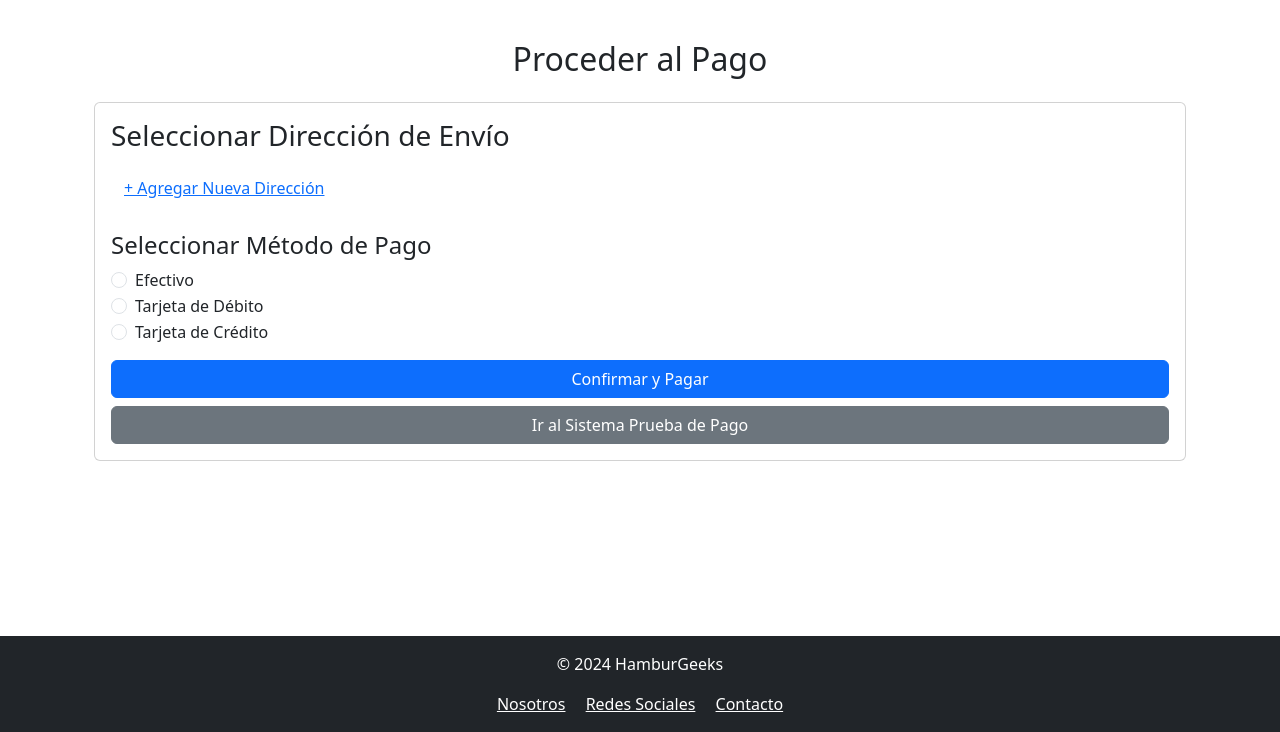
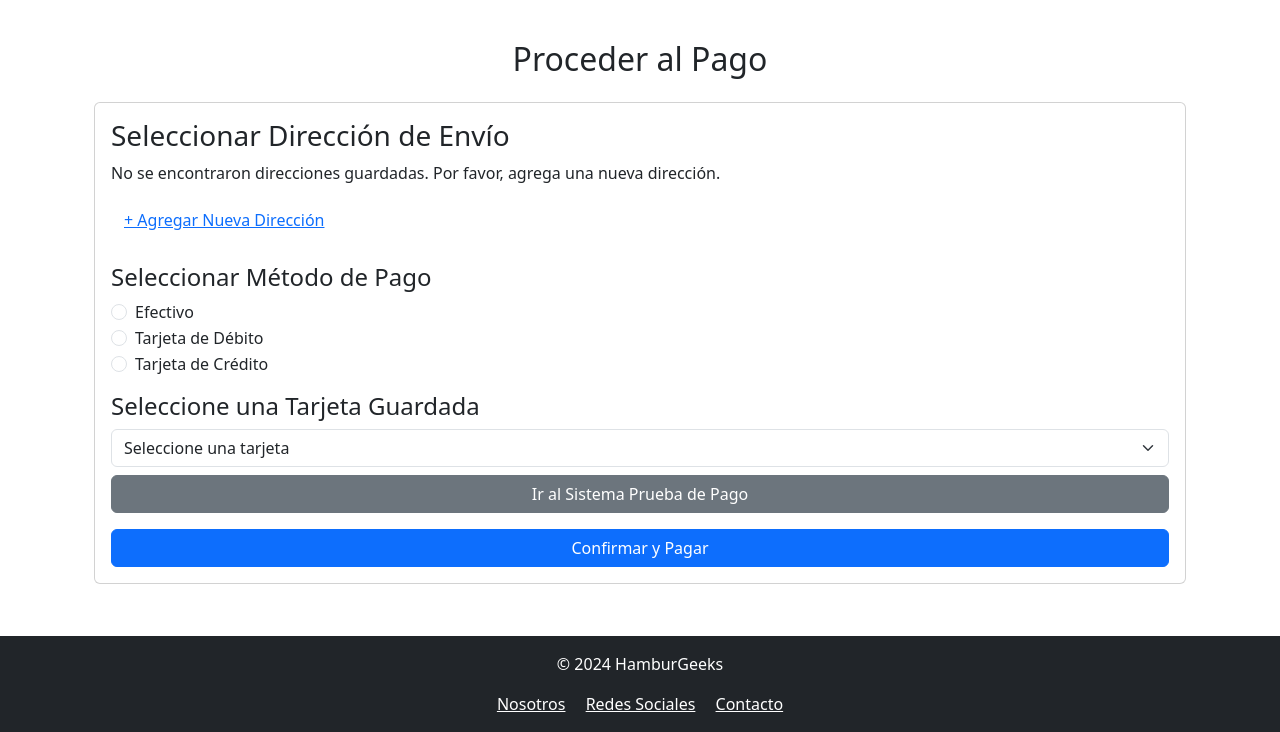
Before and after one commit to feliger27/ProyectoTIS, a PHP site: page /ProyectoTis/index-pago.php in a window 1280 px wide. Shown: the part 68-800 px from the top of the page. Run offline with PHP 8.4, Linux system fonts and the light colour scheme; the visitor is signed in with stand-in values (Sample User, id 1); data that the repository does not hold is empty.

Commit message:
direcciones y pago

```diff
--- a/index/index-pago.php
+++ b/index/index-pago.php
@@ -1,6 +1,7 @@
 <?php
 include '../conexion.php';
 session_start();
+
 if (!isset($_SESSION['user_id'])) {
     header("Location: ../login/login.php");
     exit();
@@ -44,11 +45,16 @@ $tarjetas_guardadas = mysqli_query($conexion, $query_tarjetas);
             <h3 class="card-title">Seleccionar Dirección de Envío</h3>
             <form action="../funciones/procesamiento/procesar-pago.php" method="POST">
                 <div class="mb-3">
+                    <?php if ($direcciones && mysqli_num_rows($direcciones) > 0): ?>
                         <?php while($direccion = mysqli_fetch_assoc($direcciones)): ?>
                             <div class="form-check">
                                 <input type="radio" class="form-check-input" name="direccion_id" value="<?= $direccion['id_direccion'] ?>" required>
+                                <label class="form-check-label"><?= $direccion['calle'] ?>, <?= $direccion['numero'] ?> - <?= $direccion['ciudad'] ?></label>
                             </div>
                         <?php endwhile; ?>
+                    <?php else: ?>
+                        <p>No se encontraron direcciones guardadas. Por favor, agrega una nueva dirección.</p>
+                    <?php endif; ?>
                 </div>
 
                 <!-- Opción para agregar una nueva dirección -->
@@ -59,16 +65,16 @@ $tarjetas_guardadas = mysqli_query($conexion, $query_tarjetas);
                     <h4>Agregar Nueva Dirección</h4>
                     <div class="row g-3">
                         <div class="col-md-4">
-                            <input type="text" class="form-control" name="nueva_calle" placeholder="Calle" />
+                            <input type="text" class="form-control" id="nueva_calle" name="nueva_calle" placeholder="Calle" required />
                         </div>
                         <div class="col-md-4">
-                            <input type="text" class="form-control" name="nueva_ciudad" placeholder="Ciudad" />
+                            <input type="text" class="form-control" id="nueva_numero" name="nueva_numero" placeholder="Número" required />
+                        </div>
+                        <div class="col-md-4">
+                            <input type="text" class="form-control" id="nueva_ciudad" name="nueva_ciudad" placeholder="Ciudad" required />
                         </div>
                     </div>
-                    <div class="form-check mt-2">
-                        <input type="checkbox" class="form-check-input" name="recordar_direccion" value="1">
-                        <label class="form-check-label">Recordar esta dirección para futuros pedidos</label>
-                    </div>
+                    <button type="button" class="btn btn-success mt-3" id="guardarDireccion">Guardar Dirección</button>
                 </div>
 
                 <h4 class="mt-4">Seleccionar Método de Pago</h4>
@@ -88,55 +94,27 @@ $tarjetas_guardadas = mysqli_query($conexion, $query_tarjetas);
                 </div>
 
                 <!-- Selección de tarjeta guardada -->
-                <div id="tarjetas-guardadas" style="display: none;">
+                <div id="tarjetas-guardadas">
                     <h4>Seleccione una Tarjeta Guardada</h4>
                     <select id="tarjeta_guardada_select" class="form-select">
                         <option value="">Seleccione una tarjeta</option>
-                        <?php while($tarjeta = mysqli_fetch_assoc($tarjetas_guardadas)): ?>
-                            <option value="<?= $tarjeta['id_pago'] ?>"
+                        <?php while ($tarjeta = mysqli_fetch_assoc($tarjetas_guardadas)): ?>
+                            <option
+                                value="<?= $tarjeta['id_pago'] ?>"
                                 data-tipo="<?= $tarjeta['tipo_tarjeta'] ?>"
                                 data-nombre="<?= $tarjeta['nombre_titular'] ?>"
                                 data-numero="<?= $tarjeta['numero_tarjeta'] ?>"
                                 data-fecha="<?= date('m/y', strtotime($tarjeta['fecha_expiracion'])) ?>">
-                                <?= $tarjeta['nombre_titular'] ?> - **** **** **** <?= substr($tarjeta['numero_tarjeta'], -4) ?> (<?= ucfirst($tarjeta['tipo_tarjeta']) ?>)
+                                <?= ucfirst($tarjeta['tipo_tarjeta']) ?> - **** **** **** <?= substr($tarjeta['numero_tarjeta'], -4) ?> - <?= $tarjeta['nombre_titular'] ?>
                             </option>
                         <?php endwhile; ?>
                     </select>
                 </div>
 
-                <!-- Información adicional para tarjeta -->
-                <div id="tarjeta-info" style="display: none;">
-                    <h4>Detalles de Tarjeta</h4>
-                    <div class="row g-3">
-                        <div class="col-md-4">
-                            <input type="text" class="form-control" id="nombre_titular" name="nombre_titular" placeholder="Nombre del titular" />
-                        </div>
-                        <div class="col-md-4">
-                            <input type="text" class="form-control" id="numero_tarjeta" name="numero_tarjeta" placeholder="Número de tarjeta" />
-                        </div>
-                        <div class="col-md-4">
-                            <input type="text" class="form-control" id="fecha_expiracion" name="fecha_expiracion" placeholder="Fecha de expiración (MM/AA)" />
-                        </div>
-                        <div class="col-md-4" id="cuotas" style="display: none;">
-                            <label for="num_cuotas">Cuotas:</label>
-                            <select name="num_cuotas" class="form-select">
-                                <?php for ($i = 1; $i <= 12; $i++): ?>
-                                    <option value="<?= $i ?>"><?= $i ?> cuota<?= $i > 1 ? 's' : '' ?></option>
-                                <?php endfor; ?>
-                            </select>
-                        </div>
-                    </div>
-                    <div class="form-check mt-2">
-                        <input type="checkbox" class="form-check-input" name="recordar_metodo_pago" value="1">
-                        <label class="form-check-label">Recordar este método de pago</label>
-                    </div>
-                </div>
-
-                <!-- Botón para enviar el formulario -->
-                <input type="hidden" name="monto" value="<?= $monto_total ?>"> <!-- Usar el monto del carrito -->
-                <input type="hidden" name="pedido_id" value="<?= $id_pedido ?>"> <!-- Incluir el ID del pedido -->
-                <button type="submit" class="btn btn-primary w-100">Confirmar y Pagar</button>
+                <!-- Botón para sistema de prueba de pago -->
                 <a href="../funciones/transbank/crear_transaccion.php?monto=<?= $monto_total ?>" class="btn btn-secondary w-100 mt-2" id="sistemaPruebaPago">Ir al Sistema Prueba de Pago</a>
+                <!-- Botón para confirmar pago -->
+                <button type="submit" class="btn btn-primary w-100 mt-3">Confirmar y Pagar</button>
             </form>
         </div>
     </div>
@@ -149,27 +127,60 @@ $tarjetas_guardadas = mysqli_query($conexion, $query_tarjetas);
         nuevaDireccionForm.style.display = nuevaDireccionForm.style.display === 'none' ? 'block' : 'none';
     });
 
-    // Cambiar formulario según método de pago y mostrar/ocultar elementos
+    // Cambiar formulario según método de pago
     document.querySelectorAll('input[name="metodo_pago"]').forEach((radio) => {
         radio.addEventListener('change', function() {
             const tarjetaInfo = document.getElementById('tarjeta-info');
-            const cuotas = document.getElementById('cuotas');
             const tarjetasGuardadas = document.getElementById('tarjetas-guardadas');
             const sistemaPruebaPago = document.getElementById('sistemaPruebaPago');
 
             if (this.value === 'efectivo') {
-                sistemaPruebaPago.style.display = 'none';   // Oculta el botón de sistema de pruebas
+                sistemaPruebaPago.style.display = 'none';   // Oculta el botón de prueba
                 tarjetaInfo.style.display = 'none';         // Oculta el formulario de tarjeta
-                tarjetasGuardadas.style.display = 'none';   // Oculta la selección de tarjetas guardadas
+                tarjetasGuardadas.style.display = 'none';   // Oculta las tarjetas guardadas
             } else {
-                sistemaPruebaPago.style.display = 'block';  // Muestra el botón de sistema de pruebas
+                sistemaPruebaPago.style.display = 'block';  // Muestra el botón de prueba
                 tarjetaInfo.style.display = 'block';        // Muestra el formulario de tarjeta
-                tarjetasGuardadas.style.display = 'block';  // Muestra la selección de tarjetas guardadas
-
-                // Mostrar u ocultar el campo de cuotas solo para crédito
-                cuotas.style.display = (this.value === 'credito') ? 'block' : 'none';
+                tarjetasGuardadas.style.display = 'block';  // Muestra las tarjetas guardadas
             }
         });
+    });
+
+    // Guardar nueva dirección con AJAX
+    document.getElementById('guardarDireccion').addEventListener('click', function() {
+        const calle = document.getElementById('nueva_calle').value;
+        const numero = document.getElementById('nueva_numero').value;
+        const ciudad = document.getElementById('nueva_ciudad').value;
+
+        if (!calle || !numero || !ciudad) {
+            alert("Por favor, complete todos los campos.");
+            return;
+        }
+
+        const xhr = new XMLHttpRequest();
+        xhr.open('POST', '../funciones/procesamiento/insertar_direccion.php', true);
+        xhr.setRequestHeader('Content-Type', 'application/x-www-form-urlencoded');
+        xhr.onload = function() {
+            if (xhr.status === 200) {
+                const response = JSON.parse(xhr.responseText);
+                if (response.success) {
+                    const direccionesContainer = document.querySelector('.mb-3');
+                    const nuevaDireccionHTML = `
+                        <div class="form-check">
+                            <input type="radio" class="form-check-input" name="direccion_id" value="${response.id_direccion}" required>
+                            <label class="form-check-label">${calle}, ${numero} - ${ciudad}</label>
+                        </div>`;
+                    direccionesContainer.insertAdjacentHTML('beforeend', nuevaDireccionHTML);
+                    document.getElementById('nuevaDireccionForm').style.display = 'none';
+                    alert("Dirección guardada exitosamente.");
+                } else {
+                    alert(response.error || "Error al guardar la dirección.");
+                }
+            } else {
+                alert("Error en la solicitud. Inténtelo nuevamente.");
+            }
+        };
+        xhr.send(`calle=${encodeURIComponent(calle)}&numero=${encodeURIComponent(numero)}&ciudad=${encodeURIComponent(ciudad)}`);
     });
 </script>
 
```
Also changed, not shown: funciones/gestionar_direcciones/insertar_direccion.php (+40 -19 lines). Lines whose indentation alone changed are shown as unchanged.
